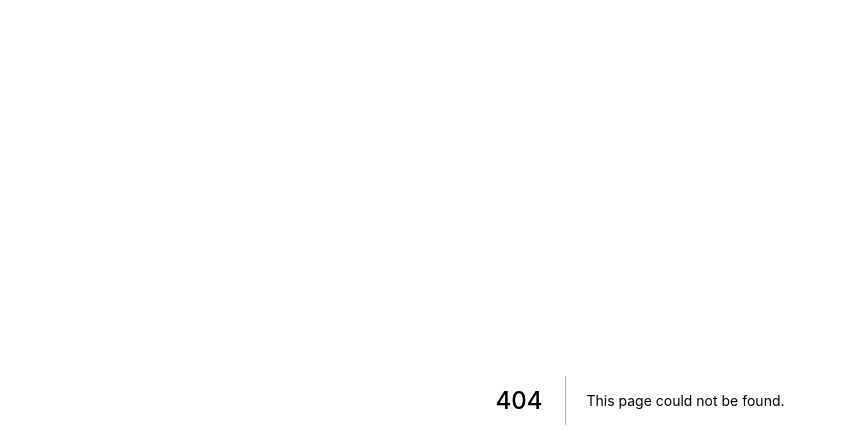
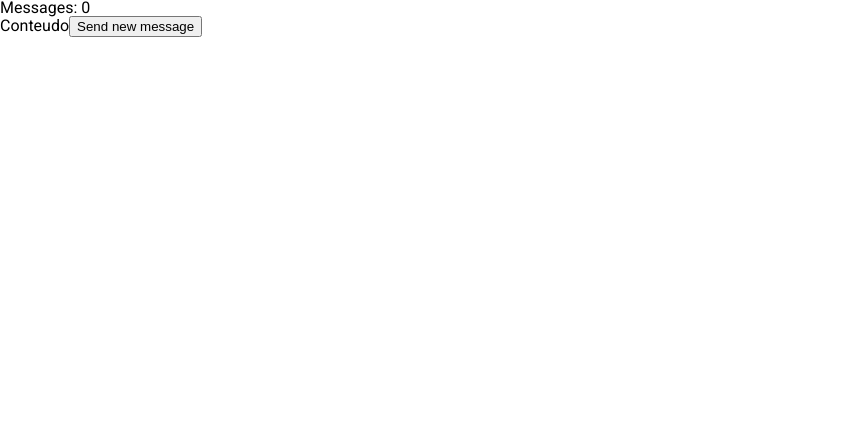
Before and after one commit to edsonlcandido/react-tutorials, a Next.js app in the folder react-tutorials/: page /advanced-guide-demo/context in a window 1280 px wide. Before the commit this address had no page. Shown: the top 448 px of the page, without its empty margins (0-846 px from the left). Built offline with nearby package versions, Linux system fonts and the light colour scheme.

Commit message:
inicio de estudo context

```diff
--- /dev/null
+++ b/react-tutorials/pages/advanced-guide-demo/components/Messages.js
@@ -0,0 +1,18 @@
+import React, {Component} from 'react'
+import CounterContext from './counterContext'
+
+class Messages extends Component{
+    static contextType = CounterContext
+    constructor(){
+        super()
+    }
+
+    render(){
+        const { count } = this.context
+        return(
+            <p>Messages: {count}</p>
+        )
+    }
+}
+
+export default Messages
--- /dev/null
+++ b/react-tutorials/pages/advanced-guide-demo/components/SendMessage.js
@@ -0,0 +1,19 @@
+import React, {Component} from 'react'
+import CounterContext from './counterContext'
+
+class SendMessage extends Component{
+    static contextType = CounterContext
+
+    constructor(){
+        super()
+    }
+
+    render(){
+        const { incremenCount } = this.context
+        return(
+            <button onClick={() => incremenCount()}>Send new message</button>
+        )
+    }
+}
+
+export default SendMessage
--- /dev/null
+++ b/react-tutorials/pages/advanced-guide-demo/components/counterContext.js
@@ -0,0 +1,44 @@
+import React, { Component } from  'react'
+
+const CounterContext = React.createContext(0)
+
+class CounterProvider extends Component{
+    constructor({children}){
+        super(children)
+
+        this.state = {
+            count: 0
+        }
+        this.incrementCount = this.incrementCount.bind(this)
+    }
+
+    incrementCount(){
+        this.setState(
+            currentState=>{
+                return {count: currentState.count + 1}
+            }
+        )
+    }
+
+    render() {
+        const { children } = this.props
+        const { count } = this.state
+        const { incrementCount } = this
+
+        return (
+          <CounterContext.Provider
+            value={{
+                count,
+                incrementCount,
+            }}
+          >
+            {children}
+          </CounterContext.Provider>
+        )
+    }
+}
+
+export const CounterConsumer = CounterContext.Consumer
+
+export default CounterContext
+export {CounterProvider}
--- /dev/null
+++ b/react-tutorials/pages/advanced-guide-demo/context.js
@@ -0,0 +1,27 @@
+import Head from 'next/head'
+import SendMessage from './components/SendMessage'
+import Messages from './components/Messages'
+import {CounterProvider} from './components/counterContext'
+
+
+export default function Index() {
+  return (
+    <>
+      <Head>
+        <title>React Tutorials - Context</title>
+        <link rel="icon" href="/favicon.ico" />
+      </Head>
+      <CounterProvider>
+      <header>
+            <nav>
+                <Messages />
+            </nav>
+      </header>
+      <section>
+            Conteudo
+                <SendMessage />
+      </section>
+      </CounterProvider>
+    </>
+  )
+}
--- a/react-tutorials/pages/index.js
+++ b/react-tutorials/pages/index.js
@@ -9,8 +9,9 @@ export default function Index() {
       </Head>
       <ul>
         <li><a href="/components-demo">Components Demo</a></li>
-        <li>Advanced Guide Demo</li>
-        <li>Lifecycle Demo</li>
+        <li><a href="/lifecycle">Lifecycle Demo</a></li>
+        <li><a href="/advanced-guide-demo">Advanced Guide Demo</a></li>
+        <li>React hooks</li>
       </ul>
     </>
   )
```
Also changed, not shown: react-tutorials/pages/advanced-guide-demo/components/Counter.js (added, +29 -0 lines), react-tutorials/pages/advanced-guide-demo/index.js (added, +19 -0 lines), react-tutorials/pages/lifecycle/index.js (added, +15 -0 lines).
